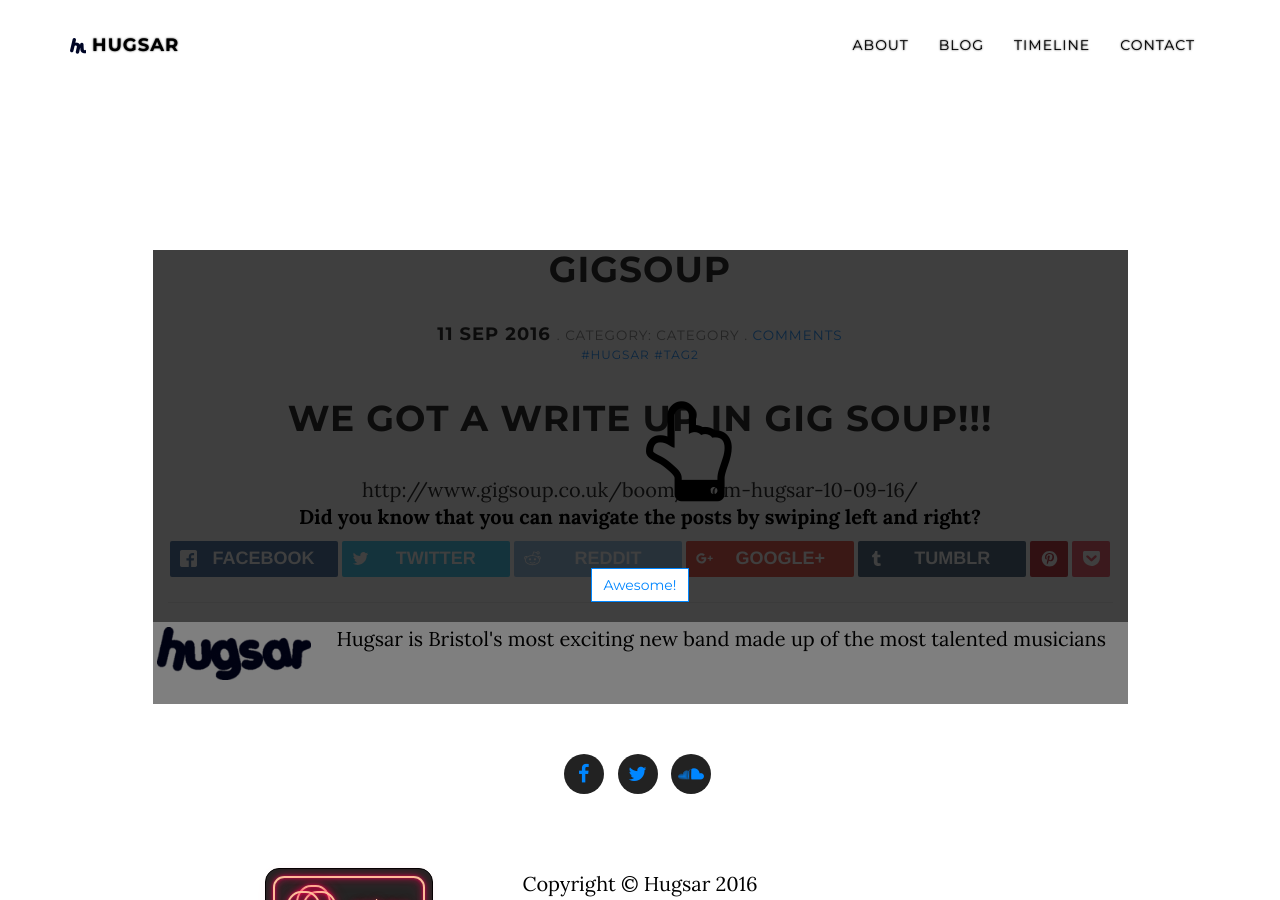
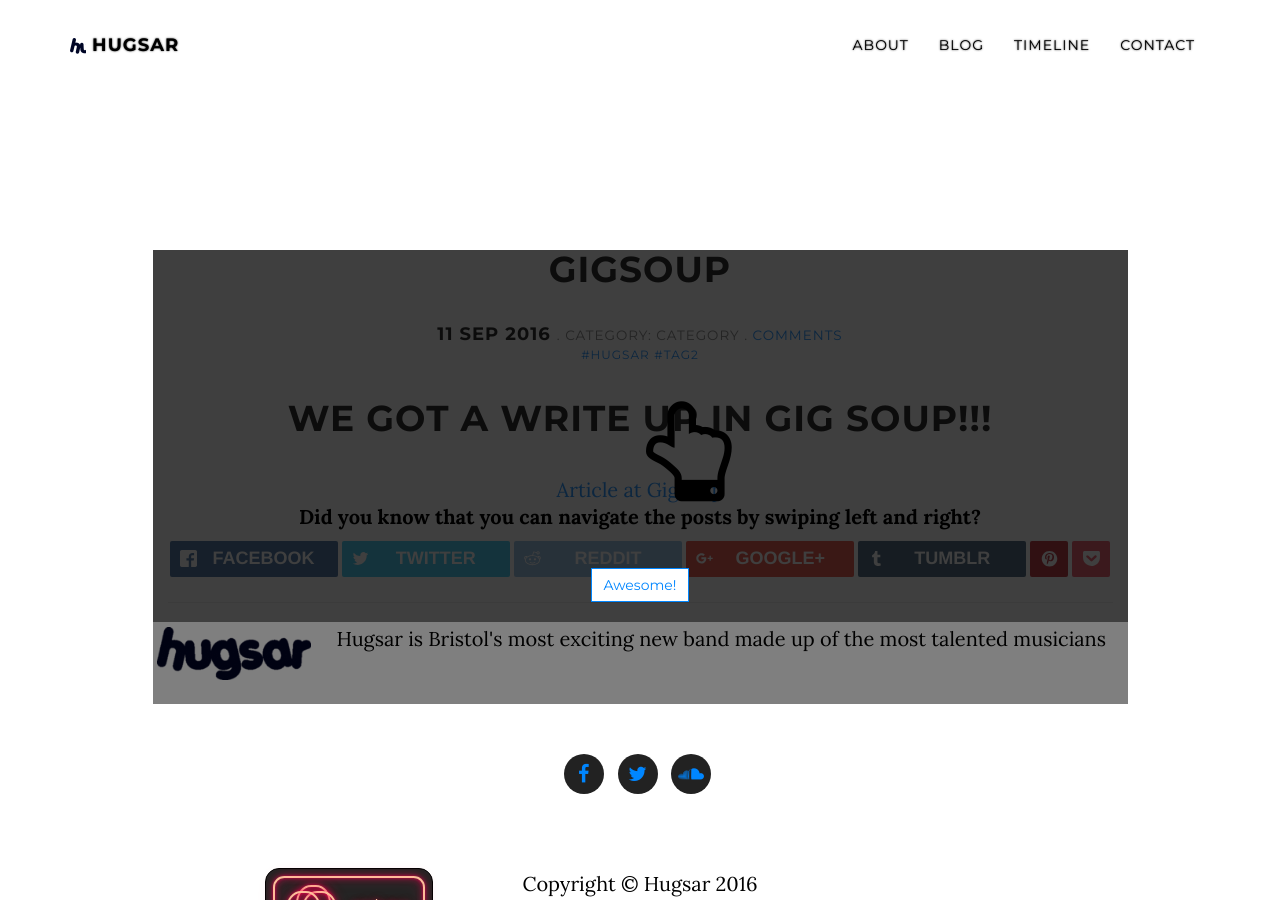
Before and after one commit to Joegrundman/hugsar, a Jekyll site: the page built from _posts/2016-09-11-gigsoup.md, in a window 1280 px wide and 900 px high. Built offline with Jekyll 4.4.1, drawn with Linux system fonts in a browser that asks for light colours; nearby versions of some CDN libraries; comment, search, counter and statistics services are not loaded; a style sheet for code colours, icons or effects is not loaded.

Commit message:
added hperlinks to posts

```diff
--- a/_posts/2016-09-11-gigsoup.md
+++ b/_posts/2016-09-11-gigsoup.md
@@ -9,4 +9,4 @@
 We got a write up in Gig soup!!!
 ================================
 
-http://www.gigsoup.co.uk/boom/boom-hugsar-10-09-16/
+[Article at Gigsoup](http://www.gigsoup.co.uk/boom/boom-hugsar-10-09-16/)
```
Also changed, not shown: _posts/2016-09-11-cry-available.md (+1 -1 lines).
